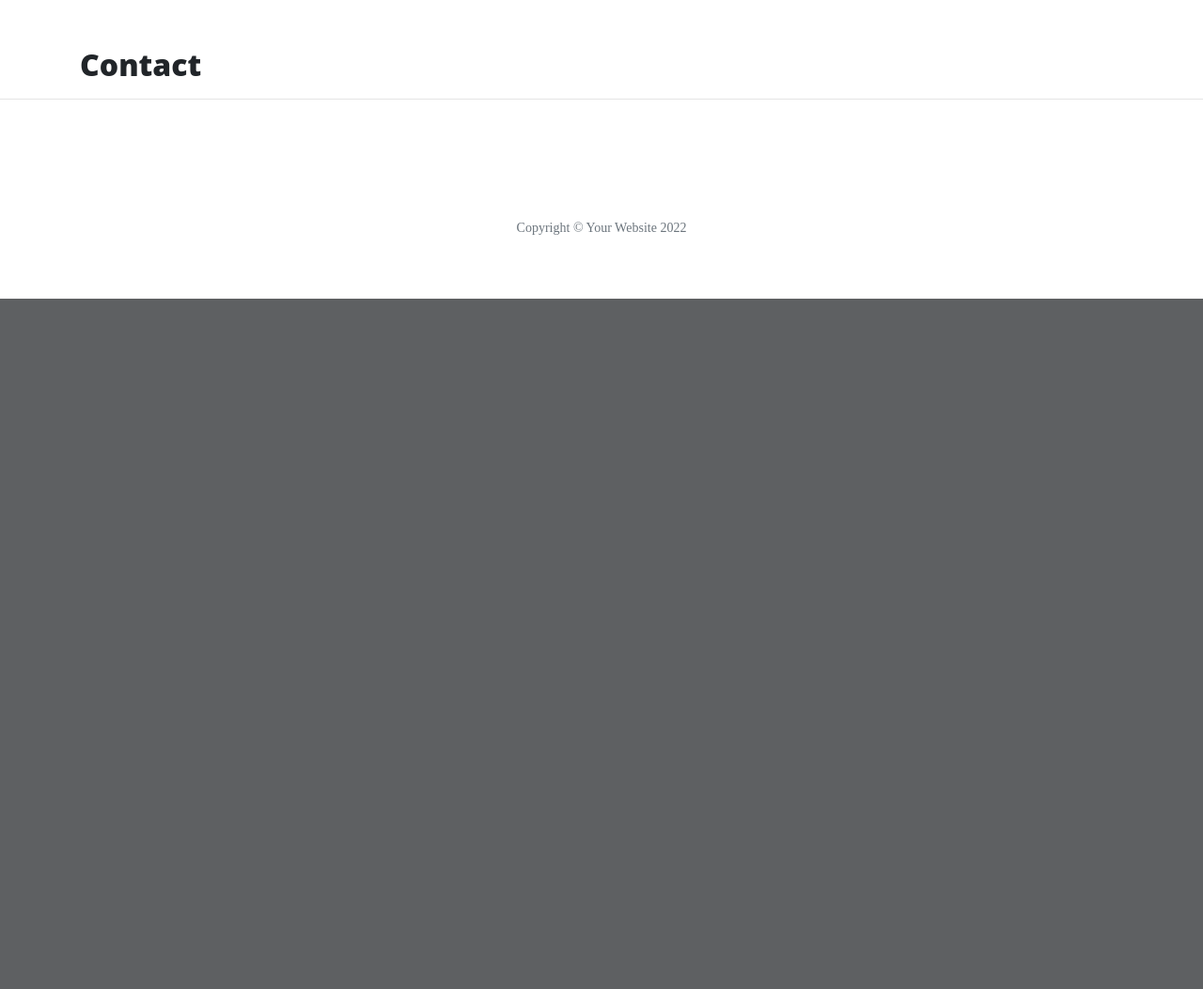
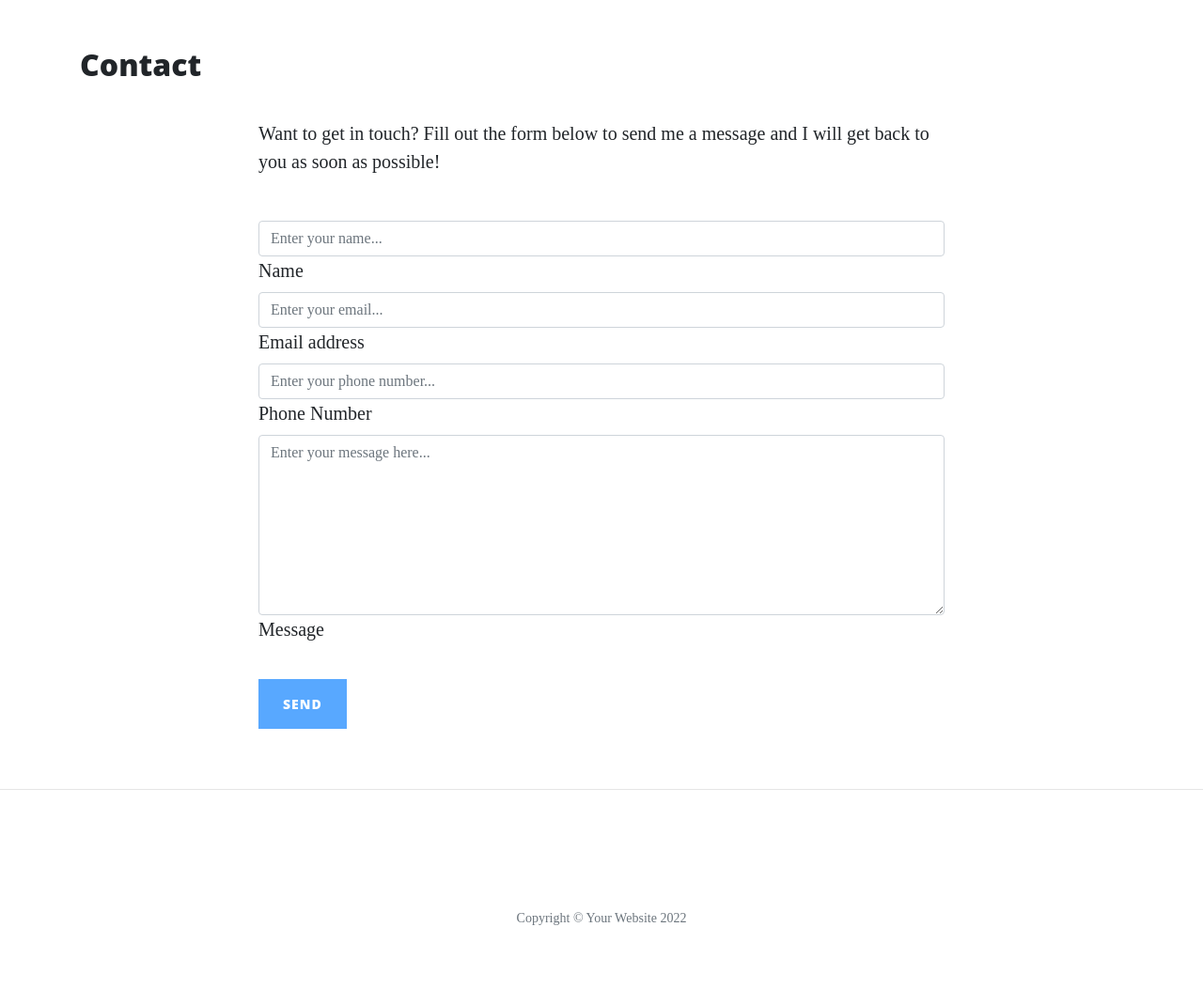
Before and after one commit to mark3lau/flask-demo, a Flask app: page /contact in a window 1280 px wide. Shown: the part 628-1681 px from the top of the page at 94% size. Before the commit the page ends 946 px from the top, so only its background shows below. Run offline with Flask 2, Linux system fonts and the light colour scheme; some libraries are stand-ins or nearby versions.

Commit message:
adding contact form

```diff
--- a/run.py
+++ b/run.py
@@ -19,6 +19,17 @@ def about():
     return render_template("about.html", page_title="About", company=data)
 
 
+@app.route("/about/<member_name>")
+def about_member(member_name):
+    member = {}
+    with open("data/company.json", "r") as json_data:
+        data = json.load(json_data)
+        for obj in data:
+            if obj["url"] == member_name:
+                member = obj
+    return render_template("member.html", member=member)
+
+
 @app.route("/contact")
 def contact():
     return render_template("contact.html", page_title="Contact")
--- a/templates/about.html
+++ b/templates/about.html
@@ -19,7 +19,7 @@
             {% if loop.index % 2 != 0 %}
 
                 <div class="col-md-7">
-                    <h3>{{ loop.index }}. {{ member.name }}</h3>
+                    <h3><a href="/about/{{ member.url }}">{{ loop.index }}. {{ member.name }}</a></h3>
                     <p>
                         {{ member.description }}
                     </p>
@@ -34,7 +34,7 @@
                     <img src="{{ member.image_source }}" alt="" class="featurette-image image-responsive">
                 </div>
                 <div class="col-md-7">
-                    <h3>{{ loop.index }}. {{ member.name }}</h3>
+                    <h3><a href="/about/{{ member.url }}">{{ loop.index }}. {{ member.name }}</a></h3>
                     <p>
                         {{ member.description }}
                     </p>
--- a/templates/contact.html
+++ b/templates/contact.html
@@ -1,4 +1,67 @@
 {% extends "base.html" %}
 {% block content %}
     <h2>{{ page_title }}</h2>
+
+    <div class="row">
+        <div class="col-md-10 col-lg-8 mx-auto">
+            <p>Want to get in touch? Fill out the form below to send me a message and I will get back to you as soon as
+                possible!</p>
+            <div class="my-5">
+                <form method="POST" id="contactForm" data-sb-form-api-token="API_TOKEN">
+                    <div class="form-floating">
+                        <input class="form-control" name="name" id="name" type="text" placeholder="Enter your name..."
+                            data-sb-validations="required" />
+                        <label for="name">Name</label>
+                        <div class="invalid-feedback" data-sb-feedback="name:required">A name is required.</div>
+                    </div>
+                    <div class="form-floating">
+                        <input class="form-control" name="email" id="email" type="email" placeholder="Enter your email..."
+                            data-sb-validations="required,email" />
+                        <label for="email">Email address</label>
+                        <div class="invalid-feedback" data-sb-feedback="email:required">An email is required.</div>
+                        <div class="invalid-feedback" data-sb-feedback="email:email">Email is not valid.</div>
+                    </div>
+                    <div class="form-floating">
+                        <input class="form-control" name="phone" id="phone" type="tel" placeholder="Enter your phone number..."
+                            data-sb-validations="required" />
+                        <label for="phone">Phone Number</label>
+                        <div class="invalid-feedback" data-sb-feedback="phone:required">A phone number is required.
+                        </div>
+                    </div>
+                    <div class="form-floating">
+                        <textarea class="form-control" name="message" id="message" placeholder="Enter your message here..."
+                            style="height: 12rem" data-sb-validations="required"></textarea>
+                        <label for="message">Message</label>
+                        <div class="invalid-feedback" data-sb-feedback="message:required">A message is required.</div>
+                    </div>
+                    <br />
+                    <!-- Submit success message-->
+                    <!---->
+                    <!-- This is what your users will see when the form-->
+                    <!-- has successfully submitted-->
+                    <div class="d-none" id="submitSuccessMessage">
+                        <div class="text-center mb-3">
+                            <div class="fw-bolder">Form submission successful!</div>
+                            To activate this form, sign up at
+                            <br />
+                            <a
+                                href="https://startbootstrap.com/solution/contact-forms">https://startbootstrap.com/solution/contact-forms</a>
+                        </div>
+                    </div>
+                    <!-- Submit error message-->
+                    <!---->
+                    <!-- This is what your users will see when there is-->
+                    <!-- an error submitting the form-->
+                    <div class="d-none" id="submitErrorMessage">
+                        <div class="text-center text-danger mb-3">Error sending message!</div>
+                    </div>
+                    <!-- Submit Button-->
+                    <button class="btn btn-primary text-uppercase disabled" id="submitButton"
+                        type="submit">Send</button>
+                </form>
+            </div>
+        </div>
+    </div>
+
+
 {% endblock %}
```
Also changed, not shown: data/company.json (+26 -13 lines), templates/member.html (added, +15 -0 lines).
